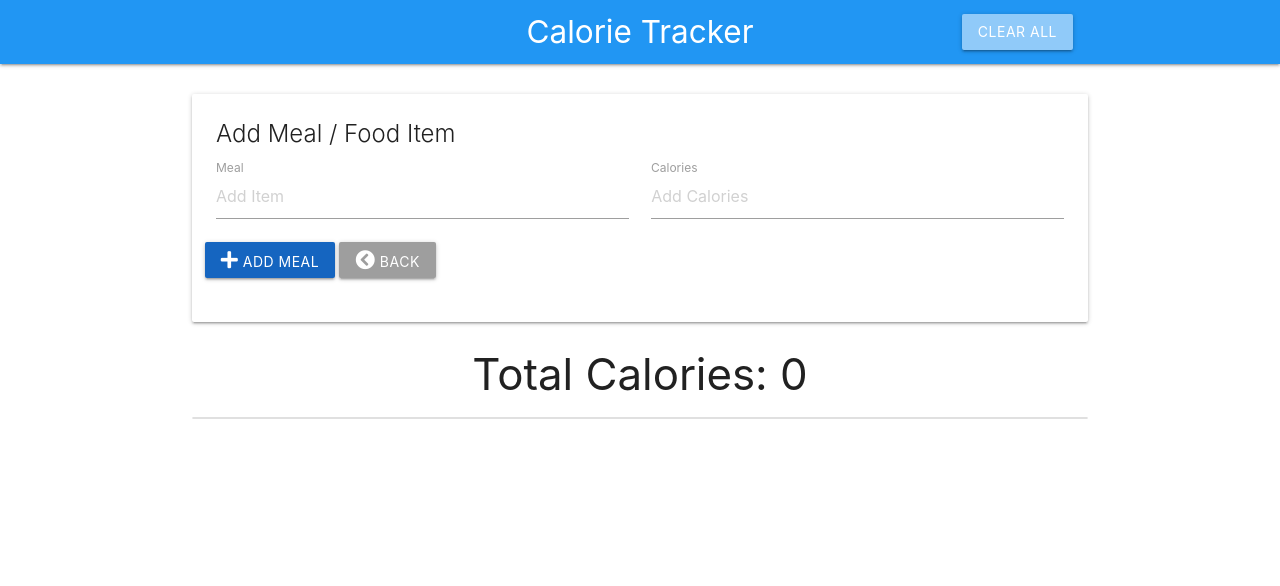
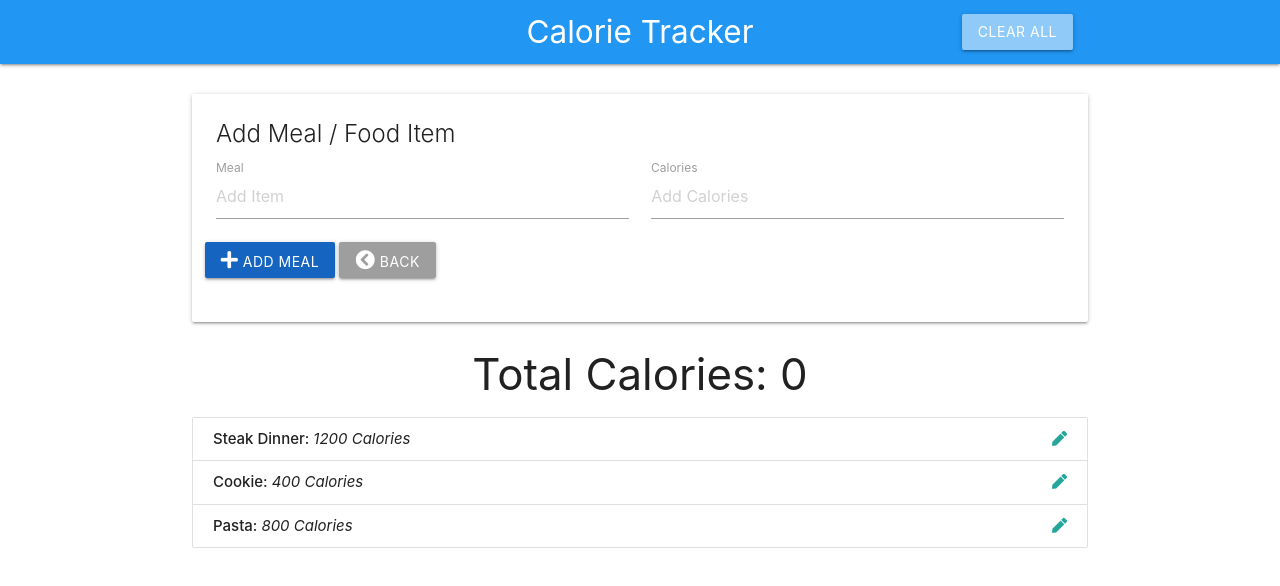
Before and after one commit to Galiant/calorie-tracker, a plain HTML site: page index.html in a window 1280 px wide. Drawn offline with nearby package versions, Linux system fonts and the light colour scheme.

Commit message:
Get and populate items

```diff
--- a/app.js
+++ b/app.js
@@ -33,6 +33,9 @@ const ItemCtrl = (function () {
 
   // Public methods
   return {
+    getItems: function () {
+      return data.items;
+    },
     logData: function () {
       return data;
     }
@@ -41,10 +44,24 @@ const ItemCtrl = (function () {
 
 // UI controller
 const UICtrl = (function () {
+  const UISelectors = {
+    itemList: '#item-list'
+  }
 
   // Public methods
   return {
+    populateItemList: function (items) {
+      let html = '';
+      items.forEach(function (item) {
+        html += `<li class="collection-item" id="item-${item.id}">
+        <strong>${item.name}: </strong> <em>${item.calories} Calories</em>
+        <a href="#" class="secondary-content"><i class="edit-item fa fa-pen"></i></a>
+      </li>`;
+      });
 
+      // Insert list items
+      document.querySelector(UISelectors.itemList).innerHTML = html;
+    }
   }
 })();
 
@@ -54,7 +71,11 @@ const App = (function (ItemCtrl, UICtrl) {
   // Public methods
   return {
     init: function () {
-      console.log('Initializing App...')
+      // Fetch items from data structure
+      const items = ItemCtrl.getItems();
+
+      // Populate list with items
+      UICtrl.populateItemList(items);
     }
   }
 })(ItemCtrl, UICtrl);
```
Also changed, not shown: index.html (+3 -3 lines).
